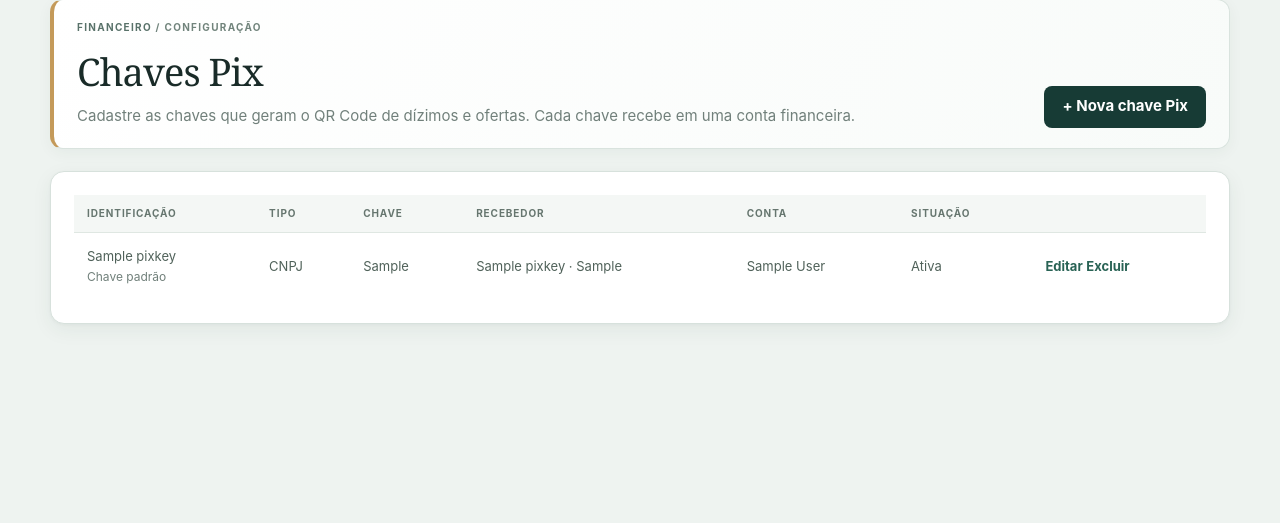
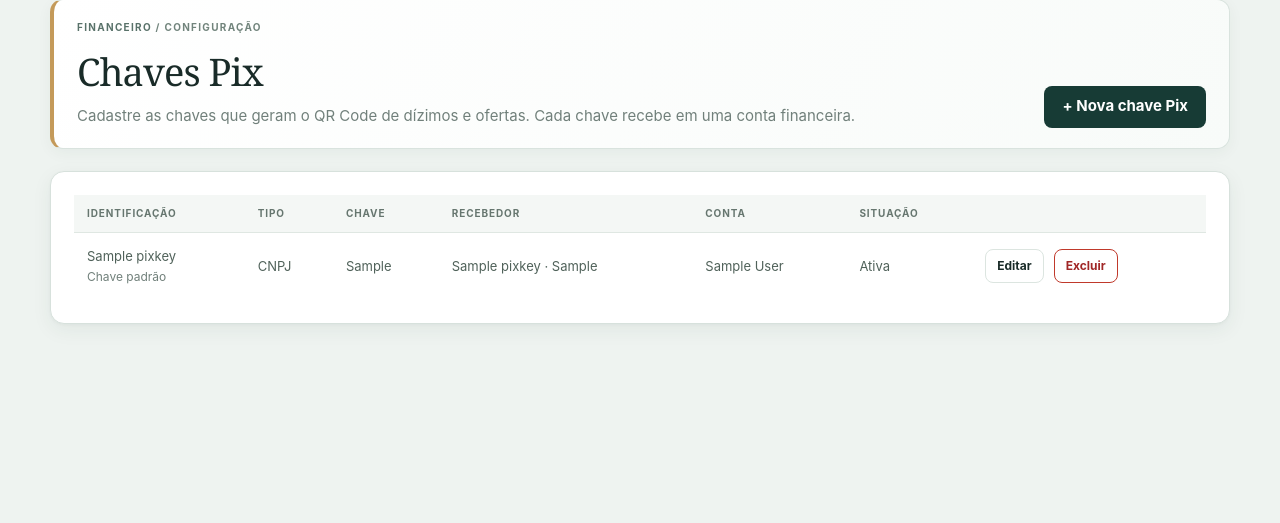
Before and after one commit to CHARLES-SANTOS-2472/gestao_igreja, a Django app: page /financeiro/chaves-pix/ in a window 1280 px wide. Shown: the part 151-674 px from the top of the page. Run offline with Django 5.2, Linux system fonts and the light colour scheme; a user stored in the database is signed in; tables that the repository leaves empty hold one stand-in row (values such as "Sample post").

Commit message:
Botao Excluir visivel na lista de chaves Pix
Co-authored-by: Copilot <223556219+Copilot@users.noreply.github.com>

```diff
--- a/static/css/app.css
+++ b/static/css/app.css
@@ -233,6 +233,8 @@ input:focus, select:focus, textarea:focus { outline: 3px solid #dcebe4; border-c
 .event-sections { display: grid; grid-template-columns: repeat(2, minmax(0, 1fr)); gap: 16px; }
 .panel-span { grid-column: 1 / -1; }
 .button-small { min-height: 34px; padding: 0 11px; font-size: 12px; white-space: nowrap; }
+.button-danger { background: #fff; color: #a02727; border: 1.5px solid #c0392b; }
+.button-danger:hover { background: #c0392b; color: #fff; }
 .timeline { padding-top: 6px; }
 .timeline-item { display: grid; grid-template-columns: 46px 14px 1fr; gap: 9px; min-height: 53px; }
 .timeline-time { padding-top: 1px; color: #63736d; font-size: 12px; font-variant-numeric: tabular-nums; }
--- a/templates/financeiro/pixkey_list.html
+++ b/templates/financeiro/pixkey_list.html
@@ -8,7 +8,7 @@
     <td>{{ key.get_key_type_display }}</td><td>{{ key.masked_key }}</td>
     <td>{{ key.receiver_name }} · {{ key.city }}</td><td>{{ key.account|default:"—" }}</td>
     <td>{% if key.active %}Ativa{% else %}Inativa{% endif %}</td>
-    <td>{% if can_change %}<a class="text-link" href="{% url 'pix-key-update' key.pk %}">Editar</a>{% endif %}{% if can_delete %} <a class="text-link" href="{% url 'pix-key-delete' key.pk %}">Excluir</a>{% endif %}</td>
+    <td><div class="row-actions">{% if can_change %}<a class="button button-secondary button-small" href="{% url 'pix-key-update' key.pk %}">Editar</a>{% endif %}{% if can_delete %}<a class="button button-danger button-small" href="{% url 'pix-key-delete' key.pk %}">Excluir</a>{% endif %}</div></td>
   </tr>
   {% empty %}<tr><td colspan="7">Nenhuma chave cadastrada. Enquanto isso, o sistema usa a chave configurada no servidor.</td></tr>{% endfor %}
 </tbody></table></div></section>
```
